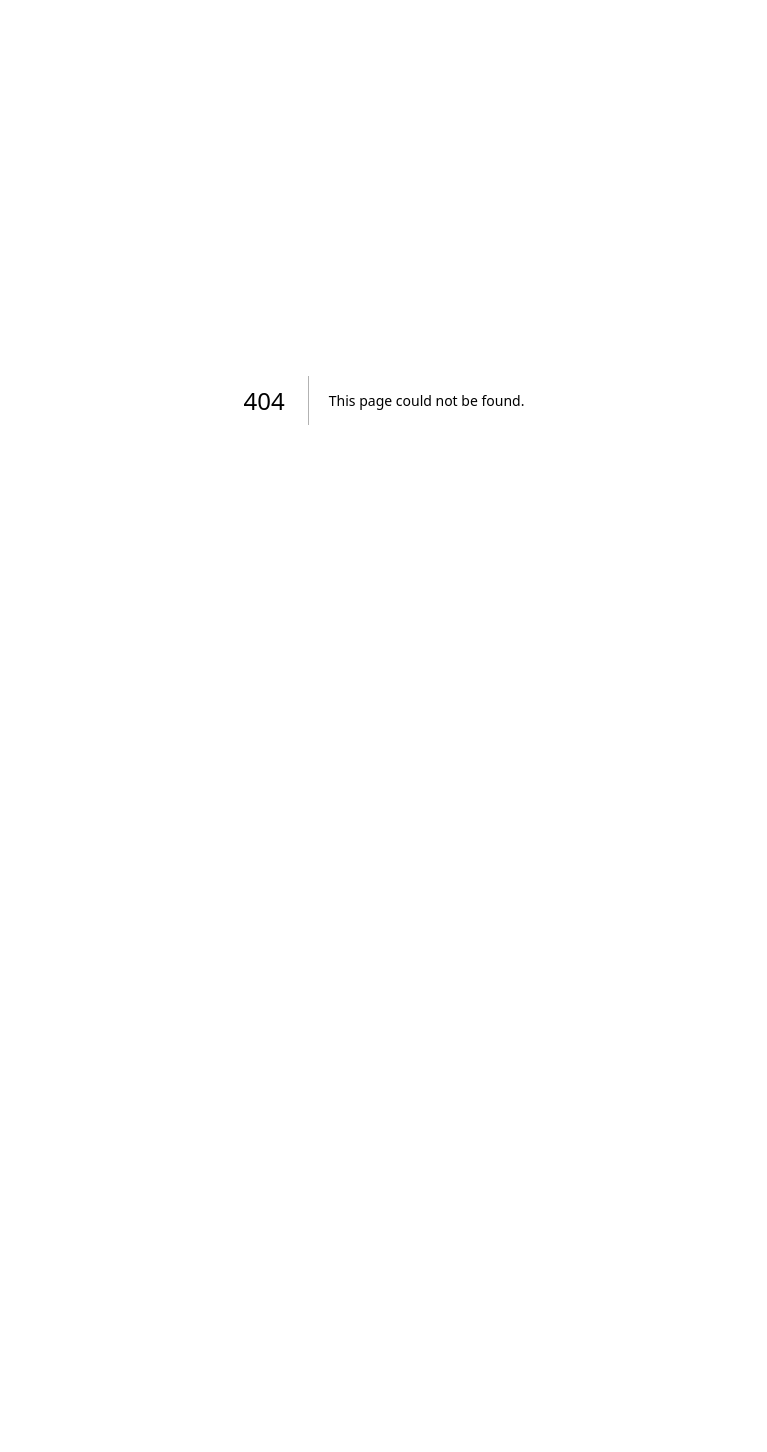
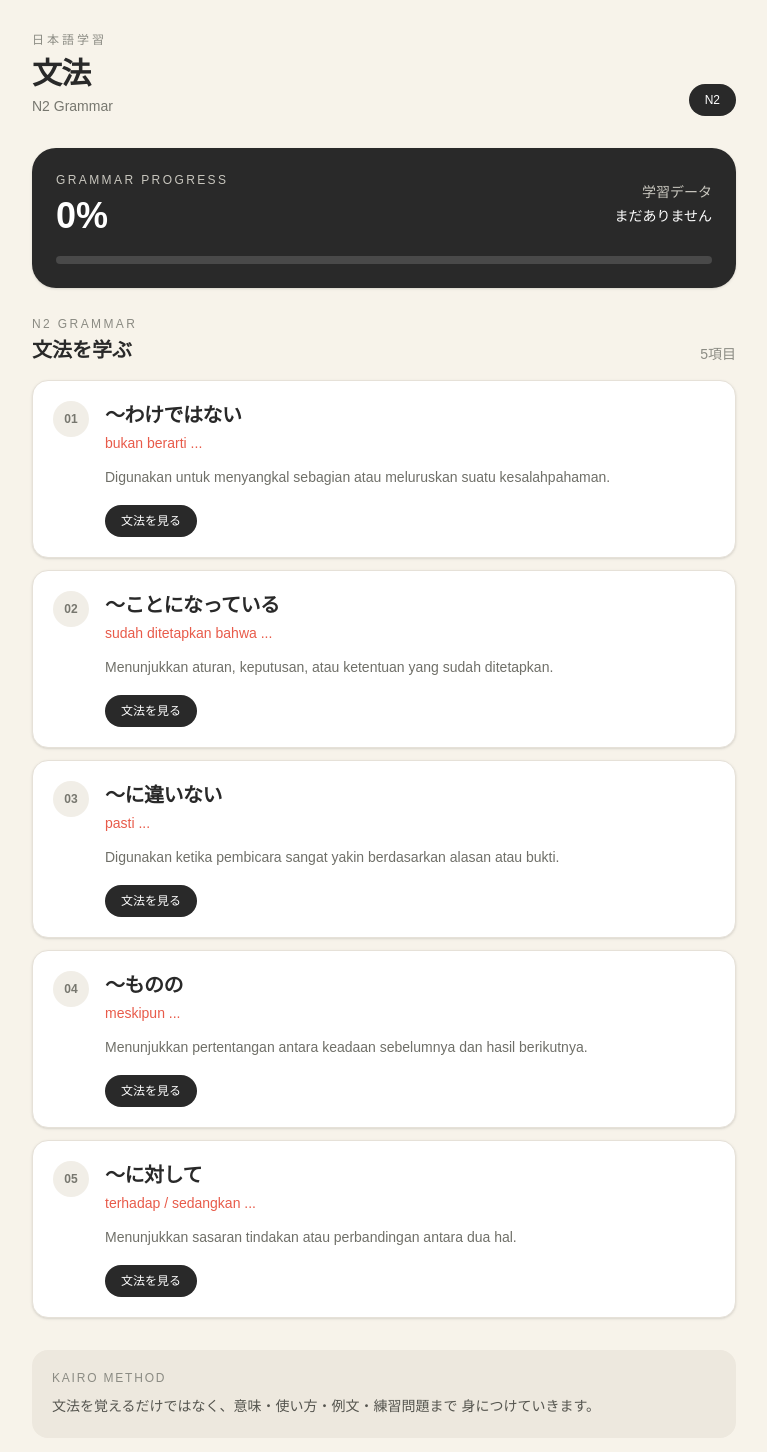
Before and after one commit to shinro-level/kairo, a Next.js app: page /grammar in a window 1280 px wide. Before the commit this address had no page. Shown: the top 1452 px of the page, without its empty margins (256-1023 px from the left). Before the commit the page ends 800 px from the top, so only its background shows below. Built offline with nearby package versions, Linux system fonts and the light colour scheme.

Commit message:
Build KAIRO grammar page

```diff
--- /dev/null
+++ b/app/grammar/page.tsx
@@ -0,0 +1,139 @@
+const grammar = [
+  {
+    pattern: "〜わけではない",
+    meaning: "bukan berarti ...",
+    description: "Digunakan untuk menyangkal sebagian atau meluruskan suatu kesalahpahaman.",
+  },
+  {
+    pattern: "〜ことになっている",
+    meaning: "sudah ditetapkan bahwa ...",
+    description: "Menunjukkan aturan, keputusan, atau ketentuan yang sudah ditetapkan.",
+  },
+  {
+    pattern: "〜に違いない",
+    meaning: "pasti ...",
+    description: "Digunakan ketika pembicara sangat yakin berdasarkan alasan atau bukti.",
+  },
+  {
+    pattern: "〜ものの",
+    meaning: "meskipun ...",
+    description: "Menunjukkan pertentangan antara keadaan sebelumnya dan hasil berikutnya.",
+  },
+  {
+    pattern: "〜に対して",
+    meaning: "terhadap / sedangkan ...",
+    description: "Menunjukkan sasaran tindakan atau perbandingan antara dua hal.",
+  },
+];
+
+export default function GrammarPage() {
+  return (
+    <main className="min-h-screen bg-[#F7F3EA] text-[#292929]">
+      <div className="mx-auto max-w-3xl px-5 py-8 sm:px-8">
+        {/* Header */}
+        <header className="mb-8">
+          <p className="text-xs font-medium tracking-[0.25em] text-[#8B8B83]">
+            日本語学習
+          </p>
+
+          <div className="mt-2 flex items-end justify-between">
+            <div>
+              <h1 className="text-3xl font-semibold tracking-tight">
+                文法
+              </h1>
+              <p className="mt-1 text-sm text-[#77776F]">
+                N2 Grammar
+              </p>
+            </div>
+
+            <span className="rounded-full bg-[#292929] px-4 py-2 text-xs font-medium text-white">
+              N2
+            </span>
+          </div>
+        </header>
+
+        {/* Progress */}
+        <section className="mb-7 rounded-3xl bg-[#292929] p-6 text-white shadow-sm">
+          <div className="flex items-center justify-between">
+            <div>
+              <p className="text-xs tracking-[0.2em] text-[#C9C7BF]">
+                GRAMMAR PROGRESS
+              </p>
+              <p className="mt-2 text-4xl font-semibold">0%</p>
+            </div>
+
+            <div className="text-right">
+              <p className="text-sm text-[#C9C7BF]">学習データ</p>
+              <p className="mt-1 text-sm">まだありません</p>
+            </div>
+          </div>
+
+          <div className="mt-5 h-2 overflow-hidden rounded-full bg-white/15">
+            <div className="h-full w-0 rounded-full bg-[#E85B4A]" />
+          </div>
+        </section>
+
+        {/* Section title */}
+        <div className="mb-4 flex items-end justify-between">
+          <div>
+            <p className="text-xs font-medium tracking-[0.2em] text-[#8B8B83]">
+              N2 GRAMMAR
+            </p>
+            <h2 className="mt-1 text-xl font-semibold">
+              文法を学ぶ
+            </h2>
+          </div>
+
+          <span className="text-sm text-[#8B8B83]">
+            {grammar.length}項目
+          </span>
+        </div>
+
+        {/* Grammar cards */}
+        <section className="space-y-3">
+          {grammar.map((item, index) => (
+            <article
+              key={item.pattern}
+              className="rounded-2xl border border-[#E6E1D8] bg-white p-5 shadow-sm"
+            >
+              <div className="flex items-start gap-4">
+                <div className="flex h-9 w-9 shrink-0 items-center justify-center rounded-full bg-[#F1EEE7] text-xs font-semibold text-[#77776F]">
+                  {String(index + 1).padStart(2, "0")}
+                </div>
+
+                <div className="min-w-0 flex-1">
+                  <h3 className="text-xl font-semibold tracking-tight">
+                    {item.pattern}
+                  </h3>
+
+                  <p className="mt-1 text-sm font-medium text-[#E85B4A]">
+                    {item.meaning}
+                  </p>
+
+                  <p className="mt-3 text-sm leading-6 text-[#6F6F68]">
+                    {item.description}
+                  </p>
+
+                  <button className="mt-4 rounded-full bg-[#292929] px-4 py-2 text-xs font-medium text-white transition hover:opacity-90">
+                    文法を見る
+                  </button>
+                </div>
+              </div>
+            </article>
+          ))}
+        </section>
+
+        {/* Bottom note */}
+        <section className="mt-8 rounded-2xl bg-[#EDE8DE] p-5">
+          <p className="text-xs font-medium tracking-[0.15em] text-[#8B8B83]">
+            KAIRO METHOD
+          </p>
+          <p className="mt-2 text-sm leading-6 text-[#55554F]">
+            文法を覚えるだけではなく、意味・使い方・例文・練習問題まで
+            身につけていきます。
+          </p>
+        </section>
+      </div>
+    </main>
+  );
+}
```
